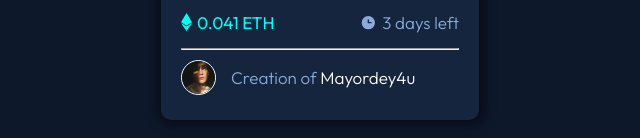
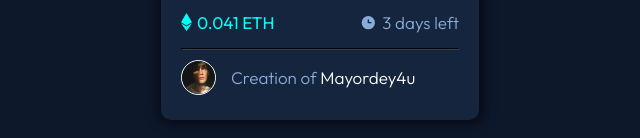
Before and after one commit to Mayordey4u/NFT-PREVIEW-CARD-COMPONENT-FOR-FRONTEND-MENTOR-CHALLENGE, a plain HTML site: page index.html in a window 1280 px wide. Shown: the part 547-685 px from the top of the page, without its empty margins (320-960 px from the left). Drawn offline with Linux system fonts and the light colour scheme.

Commit message:
Update style.css

```diff
--- a/style.css
+++ b/style.css
@@ -103,7 +103,7 @@ p{
 
 
 hr{
-    color: hsl(215, 32%, 27%);
+    border-color:hsl(215, 32%, 27%);
 }
 
 .bottom{
```
